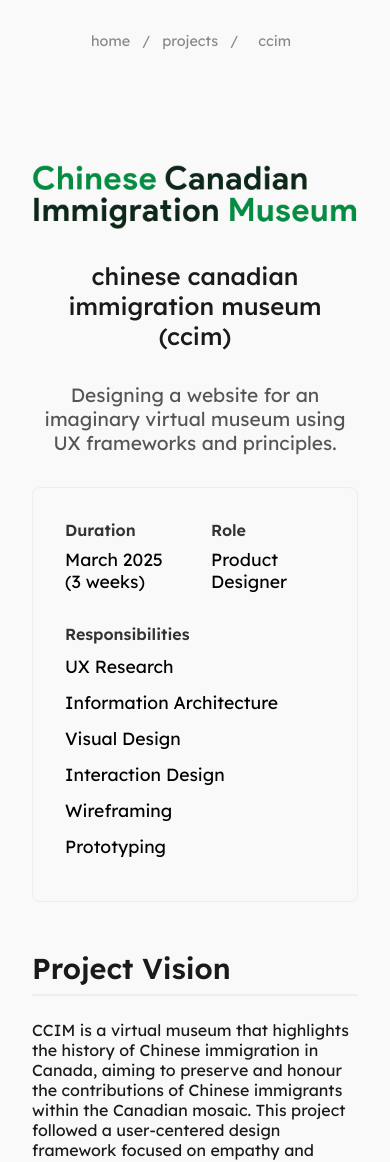
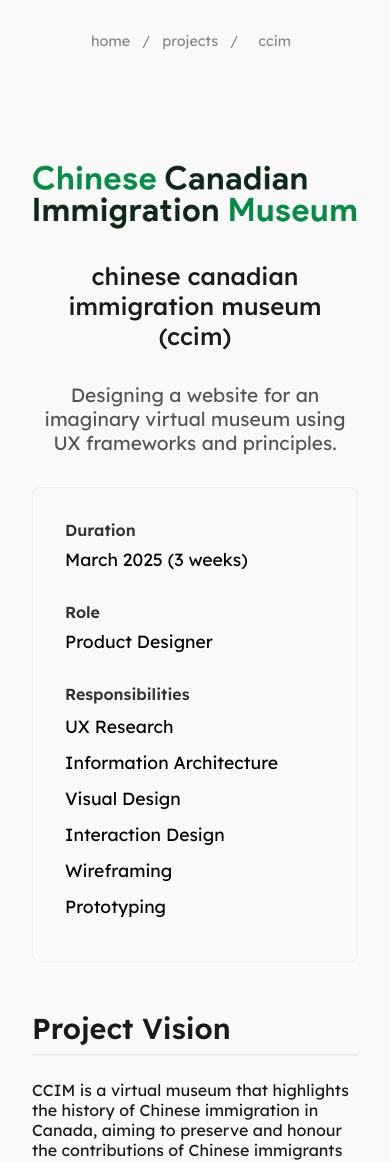
Before and after one commit to diwenne/diwenhuang, a React (Vite) app: page /projects/ccim in a window 390 px wide. Shown: the top 1162 px of the page. Built offline with nearby package versions, Linux system fonts and the light colour scheme.

Commit message:
smashspeed case study is now responsive

```diff
--- a/src/styles.css
+++ b/src/styles.css
@@ -440,3 +440,10 @@ body {
 .source-code-link:hover {
   text-decoration: underline;
 }
+
+@media (max-width: 600px) {
+  .overview-grid {
+    /* Stacks the grid items into a single column on screens smaller than 600px */
+    grid-template-columns: 1fr;
+  }
+}
```
